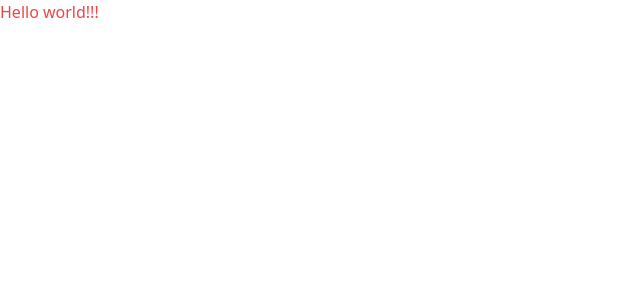
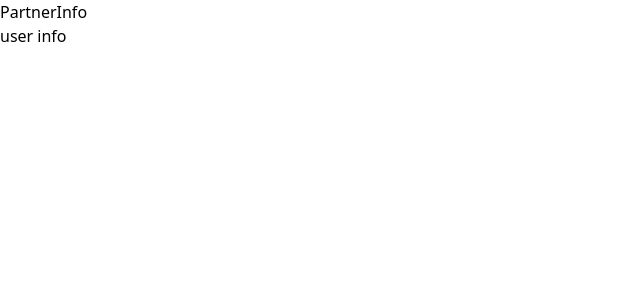
Before and after one commit to ha02e/react-date-chat-app, a React (Create React App) app in the folder frontend/: page /partner-info in a window 1280 px wide. Shown: the top 300 px of the page, without its empty margins (0-640 px from the left). Built offline with nearby package versions, Linux system fonts and the light colour scheme.

Commit message:
Route 설정

```diff
--- a/frontend/package.json
+++ b/frontend/package.json
@@ -8,6 +8,7 @@
     "@testing-library/user-event": "^13.5.0",
     "react": "^18.3.1",
     "react-dom": "^18.3.1",
+    "react-router-dom": "^6.23.1",
     "react-scripts": "5.0.1",
     "tailwindcss": "^3.4.3",
     "web-vitals": "^2.1.4"
--- a/frontend/src/App.js
+++ b/frontend/src/App.js
@@ -1,5 +1,29 @@
+import { Route, Routes, useNavigate } from "react-router-dom";
+import Home from "./pages/Home";
+import UserInfo from "./pages/UserInfo";
+import PartnerInfo from "./pages/PartnerInfo";
+import Chat from "./pages/Chat";
+
 function App() {
-  return <div className="text-red-500">Hello world!!!</div>;
+  const history = useNavigate();
+
+  const goUserInfo = () => {
+    history("/user-info");
+  };
+
+  return (
+    <div>
+      <Routes>
+        <Route path="/" element={<Home />} />
+        <Route path="/user-info" element={<UserInfo />} />
+        <Route path="/partner-info" element={<PartnerInfo />} />
+        <Route path="/chat" element={<Chat />} />
+      </Routes>
+      <button type="button" onClick={goUserInfo}>
+        user info
+      </button>
+    </div>
+  );
 }
 
 export default App;
--- a/frontend/src/index.js
+++ b/frontend/src/index.js
@@ -2,11 +2,14 @@ import React from "react";
 import ReactDOM from "react-dom/client";
 import "./index.css";
 import App from "./App";
+import { BrowserRouter } from "react-router-dom";
 
 const root = ReactDOM.createRoot(document.getElementById("root"));
 root.render(
   <React.StrictMode>
-    <App />
+    <BrowserRouter>
+      <App />
+    </BrowserRouter>
   </React.StrictMode>
 );
 
--- /dev/null
+++ b/frontend/src/pages/Chat.jsx
@@ -0,0 +1,7 @@
+import React from "react";
+
+const Chat = () => {
+  return <div>Chat</div>;
+};
+
+export default Chat;
--- /dev/null
+++ b/frontend/src/pages/Home.jsx
@@ -0,0 +1,7 @@
+import React from "react";
+
+const Home = () => {
+  return <div>Home</div>;
+};
+
+export default Home;
--- /dev/null
+++ b/frontend/src/pages/PartnerInfo.jsx
@@ -0,0 +1,7 @@
+import React from "react";
+
+const PartnerInfo = () => {
+  return <div>PartnerInfo</div>;
+};
+
+export default PartnerInfo;
--- /dev/null
+++ b/frontend/src/pages/UserInfo.jsx
@@ -0,0 +1,7 @@
+import React from "react";
+
+const UserInfo = () => {
+  return <div>UserInfo</div>;
+};
+
+export default UserInfo;
```
Also changed, not shown: 2 other files (tests, documents, lock files or other folders).
